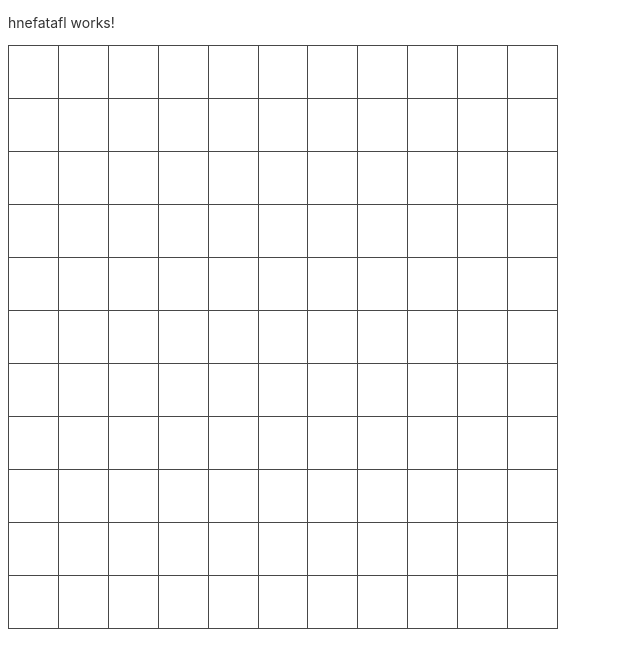
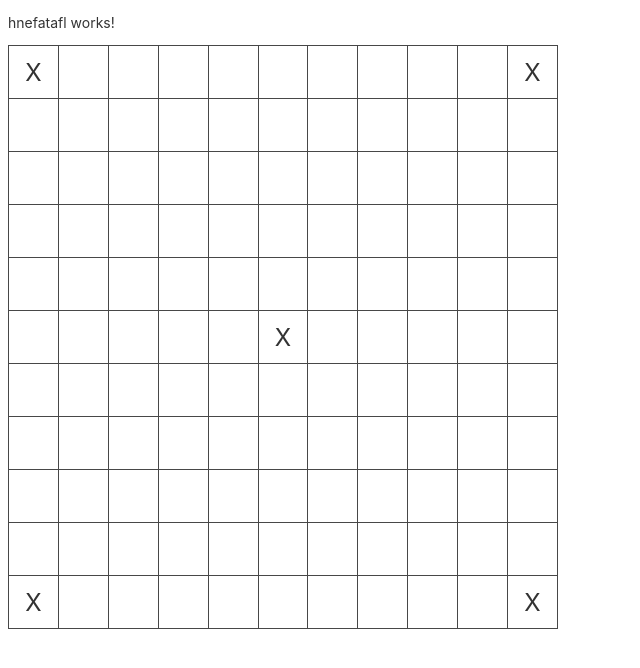
Before and after one commit to TytiX/ng-hnefatafl, an Angular app: page / in a window 1280 px wide. Shown: the top 668 px of the page, without its empty margins (0-640 px from the left). Built offline with nearby package versions, Linux system fonts and the light colour scheme.

Commit message:
base structure for rendering plateau

```diff
--- a/src/app/hnefatafl/game/HnefataflGame.ts
+++ b/src/app/hnefatafl/game/HnefataflGame.ts
@@ -7,8 +7,10 @@ export class Case {
 
   pawn;
 
-  constructor(x, y) {
-
+  constructor(x, y, isTower = false) {
+    this.x = x;
+    this.y = y;
+    this.isTower = isTower;
   }
 }
 
@@ -27,17 +29,28 @@ export class Pawn {
 export class HnefataflGame {
 
   size: number;
-  columns: number[] = new Array();
-  cases: Case[] = new Array();
+  cases: Case[][] = new Array();
 
   constructor(size) {
     this.size = size;
+
     for (let i = 0; i < size; i++) {
-      this.columns.push(i + 1);
+
+      this.cases.push(new Array());
+
       for (let j = 0; j < size; j++) {
-        this.cases.push(new Case(i, j));
+        if ( (i === 0 && j === 0)
+        || (i === size - 1 && j === 0)
+        || (i === 0 && j === size - 1)
+        || (i === size - 1 && j === size - 1)
+        || (i === (size - 1) / 2 && j === (size - 1) / 2) ) {
+          this.cases[i].push(new Case(i, j, true));
+        } else {
+          this.cases[i].push(new Case(i, j));
+        }
       }
     }
+    console.log(this.cases);
   }
 
   newGame() {
--- a/src/app/hnefatafl/hnefatafl.component.html
+++ b/src/app/hnefatafl/hnefatafl.component.html
@@ -2,8 +2,9 @@
 
 <div id="container">
   <table>
-    <tr *ngFor="let column of game.columns" >
-      <td *ngFor="let row of game.columns">
+    <tr *ngFor="let column of game.cases" >
+      <td *ngFor="let case of column">
+        <ng-template [ngIf]="case.isTower">X</ng-template>
       </td>
     </tr>
   </table>
--- a/src/app/hnefatafl/hnefatafl.component.scss
+++ b/src/app/hnefatafl/hnefatafl.component.scss
@@ -7,6 +7,7 @@ table {
     border-collapse: collapse;
     width: 550px;
     font-size: 24px;
+    table-layout: fixed;
 }
 
 th, td {
```
